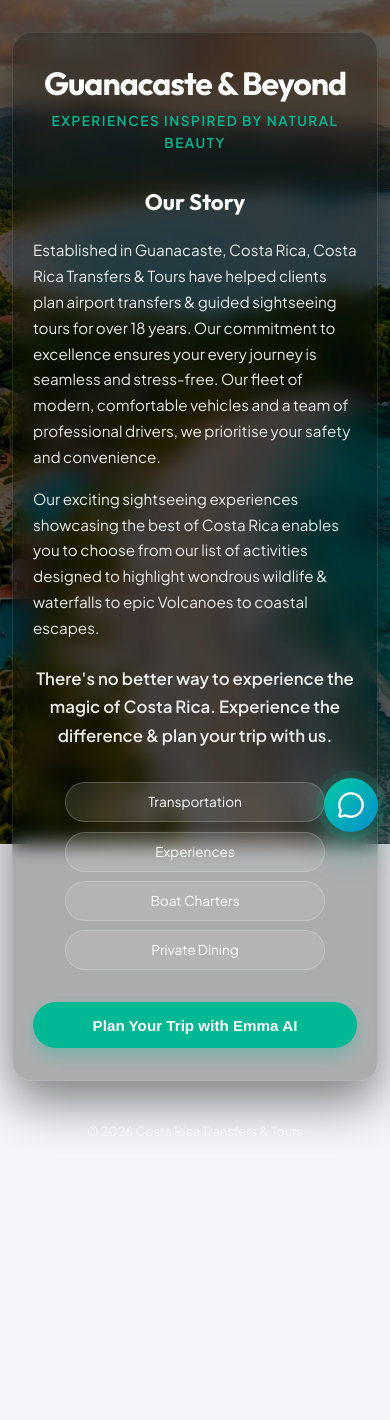
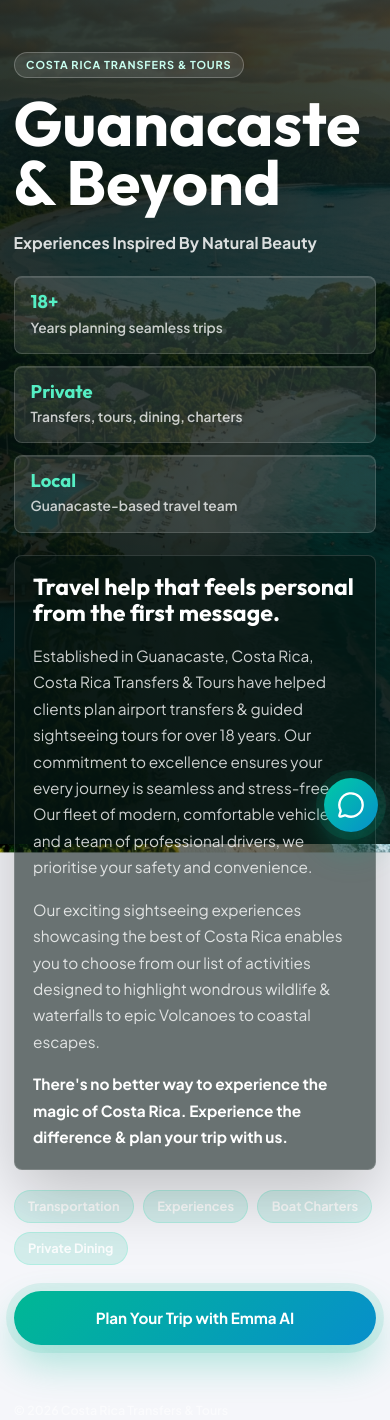
Before and after one commit to ArunRoy404/costaricatransfersandtours-ai, a React (Vite) app: page / in a window 390 px wide. Shown: the top 1420 px of the page. Before the commit the page ends 1153 px from the top, so only its background shows below. Built offline with nearby package versions, Linux system fonts and the light colour scheme.

Commit message:
feat: enhance App component with new branding elements, trust strip, and updated ChatBot button

```diff
--- a/src/App.css
+++ b/src/App.css
@@ -1,277 +1,302 @@
 .simple-app {
+  position: relative;
   min-height: 100vh;
   display: flex;
   flex-direction: column;
-  align-items: center;
-  justify-content: center;
+  justify-content: space-between;
+  overflow-x: hidden;
   color: var(--white);
-  padding: 1.5rem;
-  position: relative;
-  overflow-x: hidden;
+  padding: clamp(1rem, 3vw, 2rem);
 }
 
 .background-overlay {
   position: fixed;
-  top: 0;
-  left: 0;
-  width: 100%;
-  height: 100%;
-  z-index: -1;
+  inset: 0;
+  z-index: -2;
+  background: #081815;
+}
+
+.background-overlay::after {
+  content: '';
+  position: absolute;
+  inset: 0;
+  background:
+    linear-gradient(90deg, rgba(4, 19, 16, 0.88) 0%, rgba(4, 19, 16, 0.66) 42%, rgba(4, 19, 16, 0.28) 100%),
+    linear-gradient(180deg, rgba(4, 19, 16, 0.18) 0%, rgba(4, 19, 16, 0.86) 100%);
 }
 
 .bg-image {
   width: 100%;
   height: 100%;
   object-fit: cover;
-  filter: brightness(0.4) saturate(1.2);
+  filter: saturate(1.08) contrast(1.04);
+  transform: scale(1.02);
 }
 
 .content-wrapper {
-  max-width: 800px;
-  width: 100%;
-  text-align: center;
-  background: rgba(0, 0, 0, 0.3);
-  padding: 4rem 2.5rem;
-  border-radius: 30px;
-  backdrop-filter: blur(10px);
-  -webkit-backdrop-filter: blur(10px);
-  border: 1px solid rgba(255, 255, 255, 0.1);
-  box-shadow: 0 20px 50px rgba(0,0,0,0.5);
+  width: min(100%, 940px);
+  margin: auto 0;
+  padding: clamp(2rem, 5vw, 4.75rem) 0 clamp(1.5rem, 4vw, 3rem);
+}
+
+.brand-header {
+  max-width: 760px;
+}
+
+.eyebrow {
+  width: fit-content;
+  margin: 0 0 1rem;
+  padding: 0.42rem 0.72rem;
+  border: 1px solid rgba(255, 255, 255, 0.24);
+  border-radius: 999px;
+  color: #c9fff0;
+  background: rgba(255, 255, 255, 0.1);
+  backdrop-filter: blur(12px);
+  -webkit-backdrop-filter: blur(12px);
+  font-size: 0.78rem;
+  font-weight: 800;
+  letter-spacing: 0.08em;
+  line-height: 1;
+  text-transform: uppercase;
 }
 
 .brand-header h1 {
-  font-size: 3.5rem;
-  margin-bottom: 0.5rem;
+  margin: 0;
+  max-width: 820px;
   color: var(--white);
-  letter-spacing: -1px;
-  line-height: 1.15;
+  font-size: clamp(3.2rem, 8vw, 6.9rem);
+  line-height: 0.94;
+  letter-spacing: 0;
+  text-wrap: balance;
+  text-shadow: 0 18px 48px rgba(0, 0, 0, 0.38);
 }
 
 .tagline {
-  font-size: 1.2rem;
-  color: var(--primary);
+  max-width: 560px;
+  margin: 1.2rem 0 0;
+  color: rgba(255, 255, 255, 0.84);
+  font-size: clamp(1.05rem, 2vw, 1.35rem);
+  font-weight: 700;
+  line-height: 1.45;
+}
+
+.trust-strip {
+  width: min(100%, 820px);
+  display: grid;
+  grid-template-columns: repeat(3, minmax(0, 1fr));
+  gap: 0.75rem;
+  margin: clamp(1.4rem, 3vw, 2.15rem) 0;
+}
+
+.trust-strip div {
+  min-height: 92px;
+  padding: 1rem;
+  border: 1px solid rgba(255, 255, 255, 0.15);
+  border-radius: 8px;
+  background: rgba(255, 255, 255, 0.11);
+  backdrop-filter: blur(16px);
+  -webkit-backdrop-filter: blur(16px);
+  box-shadow: inset 0 1px 0 rgba(255, 255, 255, 0.12);
+}
+
+.trust-strip span {
+  display: block;
+  margin-bottom: 0.36rem;
+  color: #55efc4;
+  font-family: var(--font-heading);
+  font-size: 1.15rem;
+  font-weight: 800;
+  line-height: 1;
+}
+
+.trust-strip p {
+  margin: 0;
+  color: rgba(255, 255, 255, 0.76);
+  font-size: 0.86rem;
   font-weight: 600;
-  text-transform: uppercase;
-  letter-spacing: 3px;
-  margin-bottom: 3rem;
+  line-height: 1.4;
+}
+
+.story-section {
+  width: min(100%, 790px);
+  padding: clamp(1.35rem, 3vw, 1.85rem);
+  border: 1px solid rgba(255, 255, 255, 0.14);
+  border-radius: 8px;
+  background: rgba(4, 19, 16, 0.5);
+  backdrop-filter: blur(18px);
+  -webkit-backdrop-filter: blur(18px);
+  box-shadow: 0 24px 70px rgba(0, 0, 0, 0.22);
 }
 
 .story-section h2 {
-  font-size: 2rem;
-  margin-bottom: 1.5rem;
+  max-width: 620px;
+  margin: 0 0 1.1rem;
   color: var(--white);
+  font-size: clamp(1.45rem, 3vw, 2.25rem);
+  line-height: 1.1;
+  letter-spacing: 0;
 }
 
 .story-section p {
-  font-size: 1.1rem;
-  line-height: 1.8;
-  margin-bottom: 1.5rem;
-  opacity: 0.9;
-  text-align: justify;
+  max-width: 680px;
+  margin: 0 0 1rem;
+  color: rgba(255, 255, 255, 0.8);
+  font-size: 1rem;
+  line-height: 1.72;
+}
+
+.story-section p:last-child {
+  margin-bottom: 0;
 }
 
 .emphasis {
-  font-weight: 600;
-  color: var(--white);
-  font-size: 1.2rem !important;
-  margin-top: 2rem;
-  text-align: center !important;
+  color: #ffffff !important;
+  font-weight: 800;
 }
 
 .services-list {
-  margin: 3rem 0;
+  margin: 1.25rem 0 0;
 }
 
 .services-list ul {
-  list-style: none;
   display: flex;
   flex-wrap: wrap;
-  justify-content: center;
-  gap: 1rem;
+  gap: 0.7rem;
   padding: 0;
+  margin: 0;
+  list-style: none;
 }
 
 .services-list li {
-  background: rgba(255, 255, 255, 0.1);
-  padding: 0.5rem 1.5rem;
-  border-radius: 50px;
-  font-weight: 500;
-  font-size: 0.95rem;
-  border: 1px solid rgba(255, 255, 255, 0.2);
-  transition: all 0.2s ease;
+  padding: 0.58rem 0.84rem;
+  border: 1px solid rgba(85, 239, 196, 0.26);
+  border-radius: 999px;
+  color: rgba(255, 255, 255, 0.9);
+  background: rgba(0, 184, 148, 0.14);
+  font-size: 0.88rem;
+  font-weight: 800;
+  line-height: 1;
+  transition: transform 0.18s ease, background 0.18s ease, border-color 0.18s ease;
 }
 
 .services-list li:hover {
-  background: rgba(255, 255, 255, 0.2);
   transform: translateY(-2px);
+  background: rgba(0, 184, 148, 0.22);
+  border-color: rgba(85, 239, 196, 0.42);
 }
 
 .cta-wrapper {
-  margin-top: 2rem;
+  margin-top: 1.6rem;
 }
 
 .chat-trigger-btn {
-  background: var(--primary);
+  min-height: 58px;
+  padding: 0.95rem 1.45rem;
+  border: 0;
+  border-radius: 999px;
   color: var(--white);
-  border: none;
-  padding: 1.2rem 3rem;
-  border-radius: 50px;
-  font-size: 1.1rem;
-  font-weight: 700;
+  background: linear-gradient(135deg, #00b894, #078fcb);
+  box-shadow: 0 18px 38px rgba(0, 184, 148, 0.3), 0 0 0 8px rgba(0, 184, 148, 0.11);
   cursor: pointer;
-  transition: all 0.3s cubic-bezier(0.175, 0.885, 0.32, 1.275);
-  box-shadow: 0 10px 20px rgba(0, 184, 148, 0.3);
-  white-space: normal;
-  word-wrap: break-word;
+  font: inherit;
+  font-size: 1rem;
+  font-weight: 900;
+  line-height: 1;
+  transition: transform 0.2s ease, box-shadow 0.2s ease, filter 0.2s ease;
 }
 
 .chat-trigger-btn:hover {
-  transform: scale(1.05) translateY(-5px);
-  background: var(--primary-dark);
-  box-shadow: 0 15px 30px rgba(0, 184, 148, 0.5);
+  filter: saturate(1.1);
+  transform: translateY(-3px);
+  box-shadow: 0 24px 46px rgba(0, 143, 119, 0.38), 0 0 0 10px rgba(0, 184, 148, 0.1);
+}
+
+.chat-trigger-btn:focus-visible {
+  outline: 3px solid rgba(85, 239, 196, 0.42);
+  outline-offset: 4px;
 }
 
 .simple-footer {
-  margin-top: 4rem;
-  opacity: 0.6;
-  font-size: 0.9rem;
-  text-align: center;
-  padding: 0 1rem;
+  width: min(100%, 940px);
+  margin-top: 2rem;
+  color: rgba(255, 255, 255, 0.56);
+  font-size: 0.86rem;
+  font-weight: 600;
 }
 
-/* === Responsive Breakpoints === */
+.simple-footer p {
+  margin: 0;
+}
 
-@media (max-width: 768px) {
+@media (max-width: 760px) {
   .simple-app {
     padding: 1rem;
   }
 
+  .background-overlay::after {
+    background:
+      linear-gradient(180deg, rgba(4, 19, 16, 0.7) 0%, rgba(4, 19, 16, 0.9) 100%),
+      linear-gradient(90deg, rgba(4, 19, 16, 0.42), rgba(4, 19, 16, 0.18));
+  }
+
   .content-wrapper {
-    padding: 2.5rem 1.5rem;
-    border-radius: 24px;
+    padding-top: 2.4rem;
+  }
+
+  .trust-strip {
+    grid-template-columns: 1fr;
+  }
+
+  .trust-strip div {
+    min-height: auto;
+  }
+
+  .story-section {
+    padding: 1.15rem;
+  }
+
+  .story-section p {
+    font-size: 0.96rem;
+  }
+}
+
+@media (max-width: 520px) {
+  .simple-app {
+    padding: 0.85rem;
+    padding-bottom: 5.5rem;
+  }
+
+  .eyebrow {
+    font-size: 0.68rem;
   }
 
   .brand-header h1 {
-    font-size: 2.75rem;
+    font-size: clamp(2.65rem, 16vw, 4.4rem);
   }
 
   .tagline {
     font-size: 1rem;
-    letter-spacing: 2px;
-    margin-bottom: 2.5rem;
   }
 
-  .story-section h2 {
-    font-size: 1.65rem;
-  }
-
-  .story-section p {
-    font-size: 1rem;
-    text-align: left;
+  .story-section {
+    background: rgba(4, 19, 16, 0.58);
   }
 
   .services-list ul {
-    gap: 0.75rem;
+    gap: 0.55rem;
   }
 
   .services-list li {
-    font-size: 0.9rem;
-    padding: 0.4rem 1.2rem;
-  }
-
-  .chat-trigger-btn {
-    padding: 1rem 2rem;
-    font-size: 1rem;
-    width: 100%;
-    max-width: 400px;
-  }
-}
-
-@media (max-width: 480px) {
-  .simple-app {
-    padding: 0.75rem;
-    justify-content: flex-start;
-    padding-top: 2rem;
-  }
-
-  .content-wrapper {
-    padding: 2rem 1.25rem;
-    border-radius: 20px;
-  }
-
-  .brand-header h1 {
-    font-size: 2rem;
-  }
-
-  .tagline {
-    font-size: 0.85rem;
-    letter-spacing: 1.5px;
-    margin-bottom: 2rem;
-  }
-
-  .story-section h2 {
-    font-size: 1.4rem;
-    margin-bottom: 1rem;
-  }
-
-  .story-section p {
-    font-size: 0.95rem;
-    line-height: 1.7;
-    margin-bottom: 1rem;
-  }
-
-  .emphasis {
-    font-size: 1.05rem !important;
-    margin-top: 1.5rem;
-  }
-
-  .services-list {
-    margin: 2rem 0;
-  }
-
-  .services-list ul {
-    flex-direction: column;
-    align-items: center;
-    gap: 0.6rem;
-  }
-
-  .services-list li {
-    font-size: 0.85rem;
-    padding: 0.5rem 1.5rem;
-    width: 100%;
-    max-width: 260px;
-    text-align: center;
-  }
-
-  .cta-wrapper {
-    margin-top: 1.5rem;
+    font-size: 0.8rem;
   }
 
   .chat-trigger-btn {
     width: 100%;
-    max-width: 100%;
-    padding: 0.9rem 1.5rem;
+    min-height: 54px;
     font-size: 0.95rem;
-    box-shadow: 0 8px 16px rgba(0, 184, 148, 0.3);
   }
 
   .simple-footer {
-    margin-top: 2.5rem;
-    font-size: 0.8rem;
+    font-size: 0.78rem;
   }
 }
-
-@media (max-width: 360px) {
-  .content-wrapper {
-    padding: 1.5rem 1rem;
-    border-radius: 16px;
-  }
-
-  .brand-header h1 {
-    font-size: 1.7rem;
-  }
-
-  .story-section p {
-    font-size: 0.9rem;
-  }
-}
--- a/src/App.jsx
+++ b/src/App.jsx
@@ -1,4 +1,4 @@
-import React, { useState } from 'react';
+import { useState } from 'react';
 import './App.css';
 import heroImg from './assets/hero.png';
 import ChatBot from './components/ChatBot';
@@ -18,12 +18,28 @@
 
       <main className="content-wrapper animate-fade-in">
         <header className="brand-header">
+          <p className="eyebrow">Costa Rica Transfers & Tours</p>
           <h1>Guanacaste & Beyond</h1>
           <p className="tagline">Experiences Inspired By Natural Beauty</p>
         </header>
 
+        <section className="trust-strip" aria-label="Company highlights">
+          <div>
+            <span>18+</span>
+            <p>Years planning seamless trips</p>
+          </div>
+          <div>
+            <span>Private</span>
+            <p>Transfers, tours, dining, charters</p>
+          </div>
+          <div>
+            <span>Local</span>
+            <p>Guanacaste-based travel team</p>
+          </div>
+        </section>
+
         <section className="story-section">
-          <h2>Our Story</h2>
+          <h2>Travel help that feels personal from the first message.</h2>
           <p>
             Established in Guanacaste, Costa Rica, Costa Rica Transfers & Tours have helped clients
             plan airport transfers & guided sightseeing tours for over 18 years. Our commitment to
@@ -52,7 +68,7 @@
 
         <div className="cta-wrapper">
           <button className="chat-trigger-btn" onClick={toggleChat}>
-            Plan Your Trip with Emma AI
+            <span>Plan Your Trip with Emma AI</span>
           </button>
         </div>
       </main>
@@ -60,8 +76,6 @@
       <footer className="simple-footer">
         <p>&copy; 2026 Costa Rica Transfers & Tours</p>
       </footer>
-
-      {/* Custom ChatBot Component */}
       <ChatBot externalOpen={isChatOpen} setExternalOpen={setIsChatOpen} />
     </div>
   );
```
